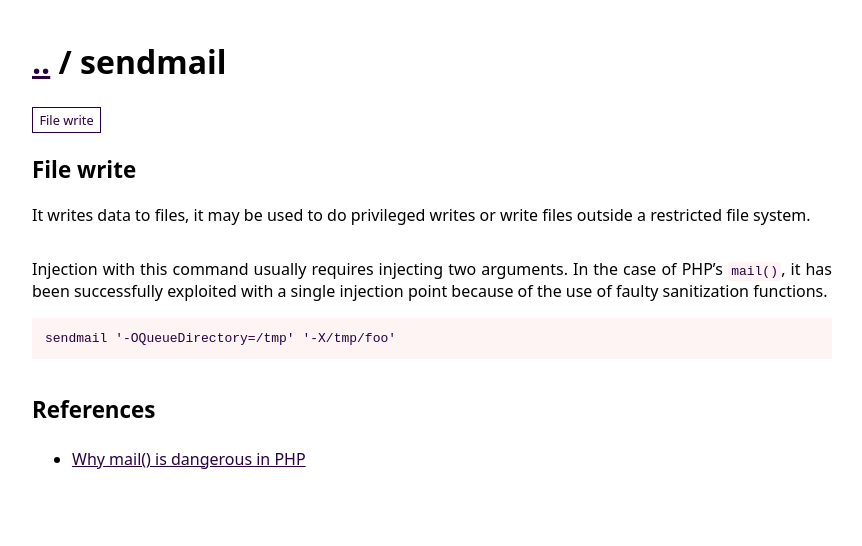
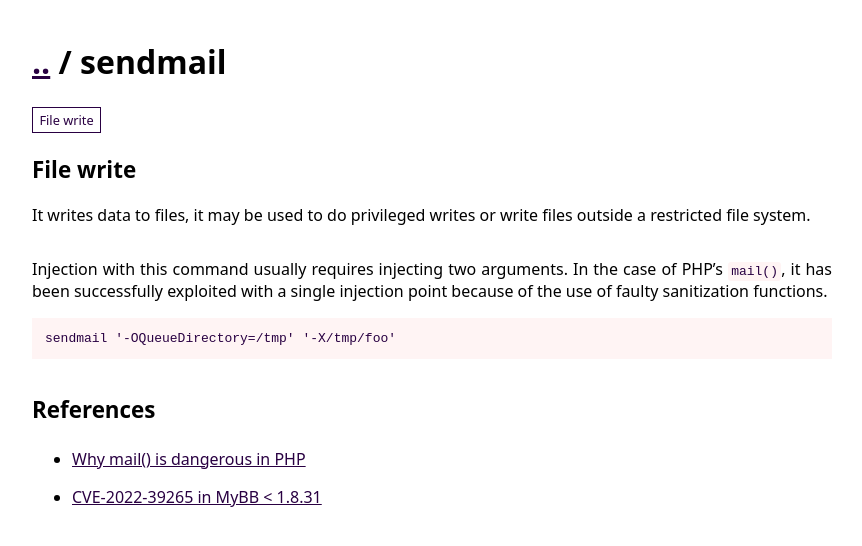
Before and after one commit to SonarSource/argument-injection-vectors, a Jekyll site: the page built from _binaries/sendmail.md, in a window 1280 px wide. Shown: the top 546 px of the page, without its empty margins (208-1070 px from the left). Built offline with Jekyll 4.4.1, drawn with Linux system fonts in a browser that asks for light colours.

Commit message:
binaries/sendmail: add reference to CVE-2022-39265

```diff
--- a/_binaries/sendmail.md
+++ b/_binaries/sendmail.md
@@ -10,4 +10,6 @@ functions:
       references:
         - title: Why mail() is dangerous in PHP
           url: https://www.sonarsource.com/blog/why-mail-is-dangerous-in-php/
+        - title: CVE-2022-39265 in MyBB < 1.8.31
+          url: https://github.com/mybb/mybb/security/advisories/GHSA-hxhm-rq9f-7xj7
 ---
```
